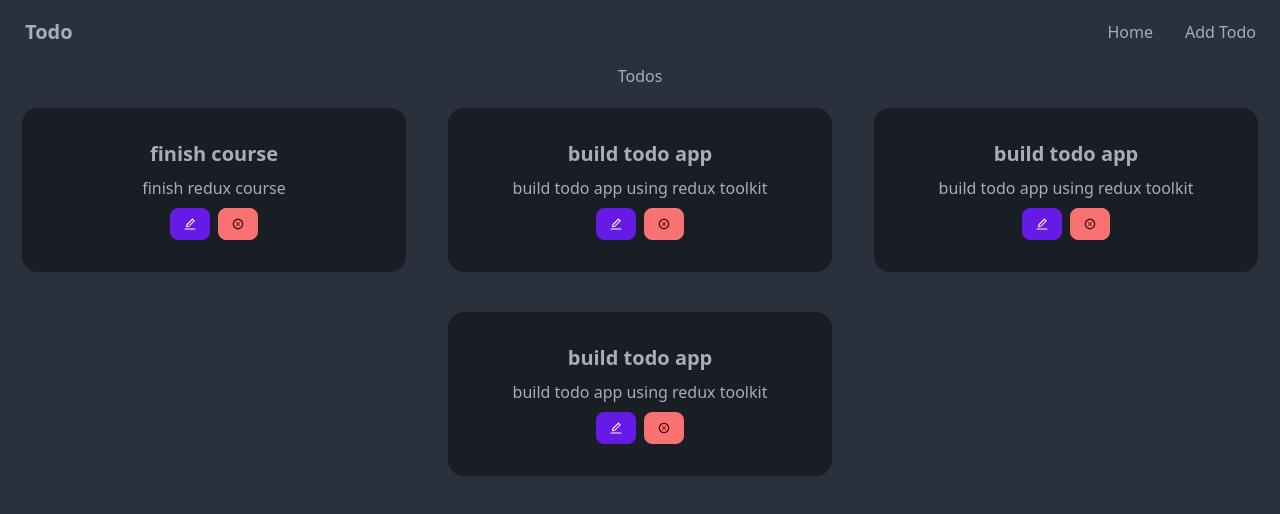
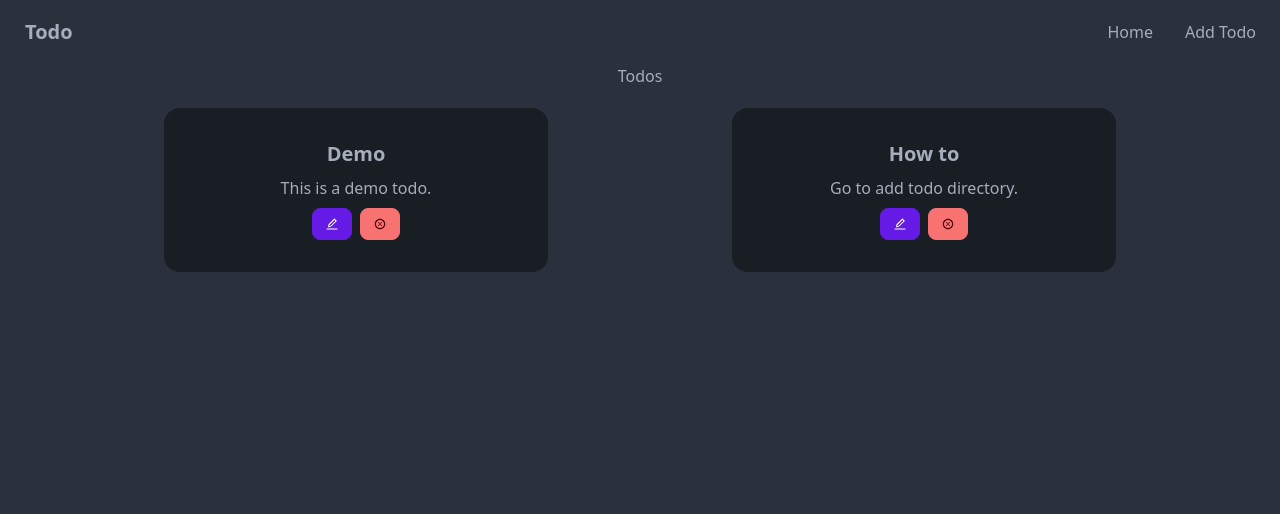
Before and after one commit to zhSHUVO/Todo, a React (Create React App) app: page / in a window 1280 px wide. Shown: the top 514 px of the page. Built offline with nearby package versions, Linux system fonts and the light colour scheme.

Commit message:
add new todo

```diff
--- a/src/features/TodoSlice.js
+++ b/src/features/TodoSlice.js
@@ -2,22 +2,8 @@ const { createSlice } = require("@reduxjs/toolkit");
 
 const initialTodos = {
     todos: [
-        { id: 1, title: "finish course", description: "finish redux course" },
-        {
-            id: 2,
-            title: "build todo app",
-            description: "build todo app using redux toolkit",
-        },
-        {
-            id: 3,
-            title: "build todo app",
-            description: "build todo app using redux toolkit",
-        },
-        {
-            id: 4,
-            title: "build todo app",
-            description: "build todo app using redux toolkit",
-        },
+        { id: 1, title: "Demo", description: "This is a demo todo." },
+        { id: 2, title: "How to", description: "Go to add todo directory." },
     ],
 };
 
@@ -26,8 +12,11 @@ export const todoSlice = createSlice({
     initialState: initialTodos,
     reducers: {
         showTodos: (state) => state,
+        addTodo: (state, action) => {
+            state.todos.push(action.payload);
+        },
     },
 });
 
-export const { showTodos } = todoSlice.actions;
+export const { showTodos, addTodo } = todoSlice.actions;
 export default todoSlice.reducer;
--- a/src/pages/AddTodo.js
+++ b/src/pages/AddTodo.js
@@ -1,15 +1,38 @@
-import React from "react";
+import React, { useState } from "react";
+import { useDispatch, useSelector } from "react-redux";
+import { useNavigate } from "react-router-dom";
+import { addTodo } from "../features/TodoSlice";
 
 const AddTodo = () => {
+    const [title, setTitle] = useState("");
+    const [description, setDescription] = useState("");
+    const dispatch = useDispatch("");
+    const navigate = useNavigate();
+
+    const numberofTodos = useSelector(
+        (state) => state.todosReducer.todos.length
+    );
+
+    const handleSubmit = (e) => {
+        e.preventDefault();
+        const todo = { id: numberofTodos + 1, title, description };
+        dispatch(addTodo(todo));
+        navigate("/home", { replace: true });
+    };
+
     return (
-        <div className="hero min-h-screen">
+        <div className="hero min-h-screen ">
             <div className="card flex-shrink-0 w-full max-w-sm shadow-2xl">
+                <form onSubmit={handleSubmit}>
                     <div className="card-body">
                         <div className="form-control">
                             <input
                                 type="text"
                                 placeholder="Todo Title"
                                 className="input input-bordered"
+                                value={title}
+                                onChange={(e) => setTitle(e.target.value)}
+                                required
                             />
                         </div>
                         <div className="form-control">
@@ -17,12 +40,18 @@ const AddTodo = () => {
                                 type="text-area"
                                 placeholder="Description"
                                 className="h-24 input input-bordered"
+                                value={description}
+                                onChange={(e) => setDescription(e.target.value)}
+                                required
                             />
                         </div>
                         <div className="form-control mt-6">
-                        <button className="btn btn-primary">Save</button>
+                            <button type="submit" className="btn btn-primary">
+                                Save
+                            </button>
                         </div>
                     </div>
+                </form>
             </div>
         </div>
     );
```
Lines whose indentation alone changed are shown as unchanged.
